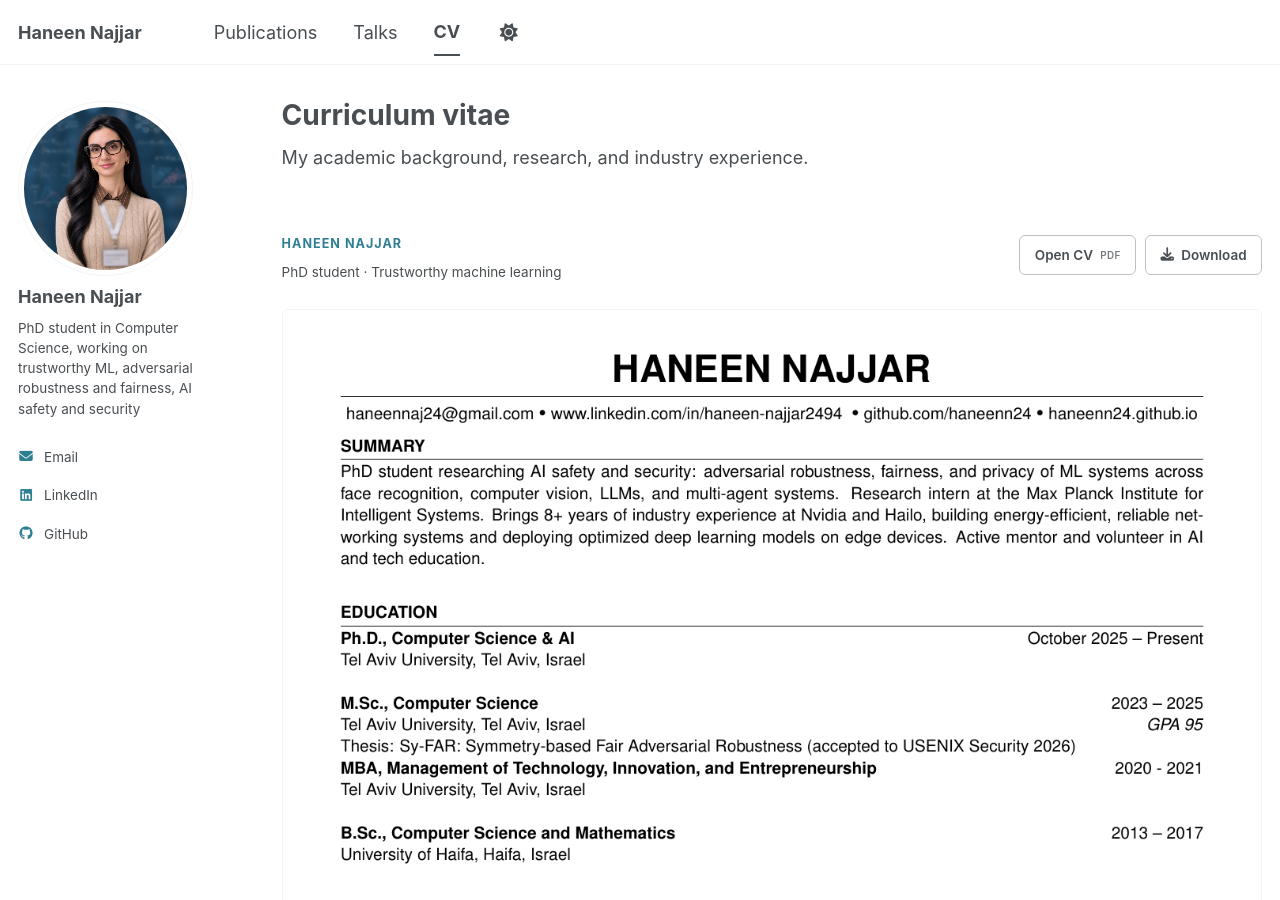
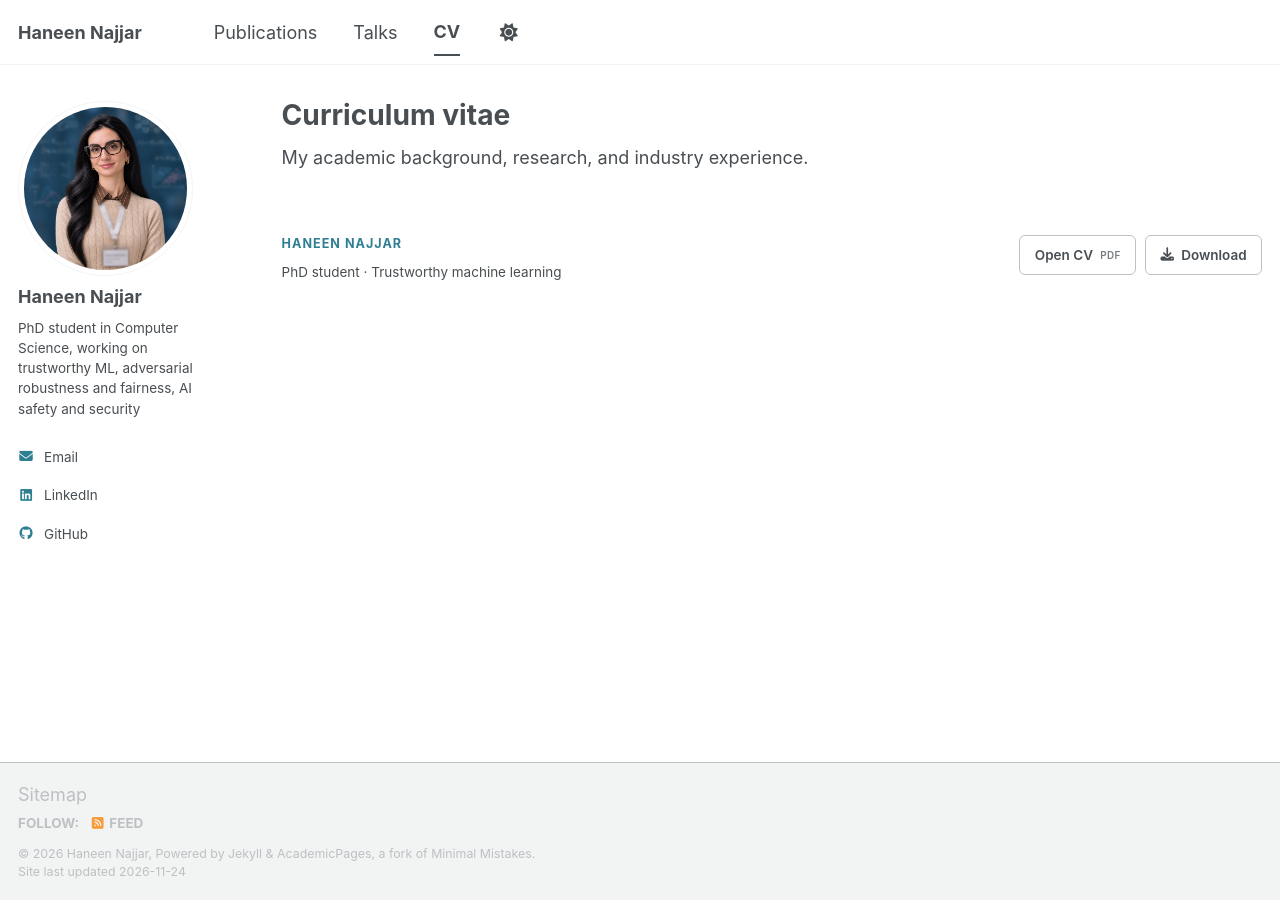
Before and after one commit to haneenn24/haneenn24.github.io, a Jekyll site: the page built from _pages/cv.md, in a window 1280 px wide and 900 px high. Built offline with Jekyll 4.4.1, drawn with Linux system fonts in a browser that asks for light colours; a script bundle is joined from its source files by our own code; library files that are not in the unit come from our copies.

Commit message:
CV page: keep only Open and Download buttons, remove preview
Co-Authored-By: Claude Opus 5.5 <noreply@anthropic.com>

```diff
--- a/_pages/cv.md
+++ b/_pages/cv.md
@@ -15,9 +15,3 @@ redirect_from:
     <a href="{{ '/files/haneen_cv.pdf' | relative_url }}" download><i class="fas fa-download" aria-hidden="true"></i> Download</a>
   </div>
 </div>
-<div class="cv-pages" aria-label="CV preview">
-  <a href="{{ '/files/haneen_cv.pdf' | relative_url }}" aria-label="Read the full CV as a PDF">
-    <img src="{{ '/images/cv/haneen-cv-1.png' | relative_url }}" alt="CV page 1: summary, education, publications, and professional experience. Full text available in the linked PDF." width="1237" height="1600">
-    <img src="{{ '/images/cv/haneen-cv-2.png' | relative_url }}" alt="CV page 2: professional experience continued, technical skills, awards, academic service, and volunteering. Full text available in the linked PDF." width="1237" height="1600" loading="lazy">
-  </a>
-</div>
```
